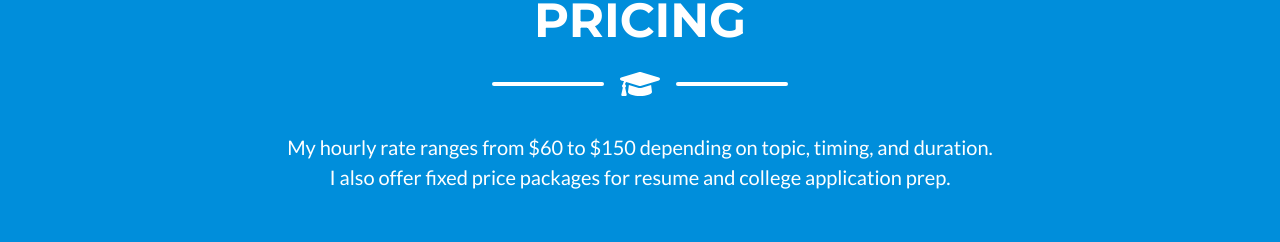
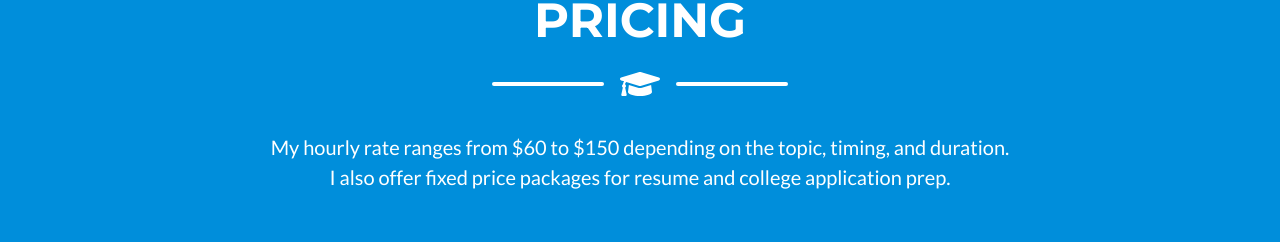
Before and after one commit to thefinancetutor/thefinancetutor.github.io, a plain HTML site: page index.html in a window 1280 px wide. Shown: the part 3652-3894 px from the top of the page. Drawn offline with nearby package versions, Linux system fonts and the light colour scheme.

Commit message:
Add files via upload

```diff
--- a/index.html
+++ b/index.html
@@ -226,7 +226,7 @@
                     <div class="divider-custom-line"></div>
                 </div>
 				<!--Payments Content-->
-				<div class="text-center lead mb-0">My hourly rate ranges from $60 to $150 depending on topic, timing, and duration.<br> I also offer fixed price packages for resume and college application prep.
+				<div class="text-center lead mb-0">My hourly rate ranges from $60 to $150 depending on the topic, timing, and duration.<br> I also offer fixed price packages for resume and college application prep.
 				</div>
 			</div>
 			</section>
```
